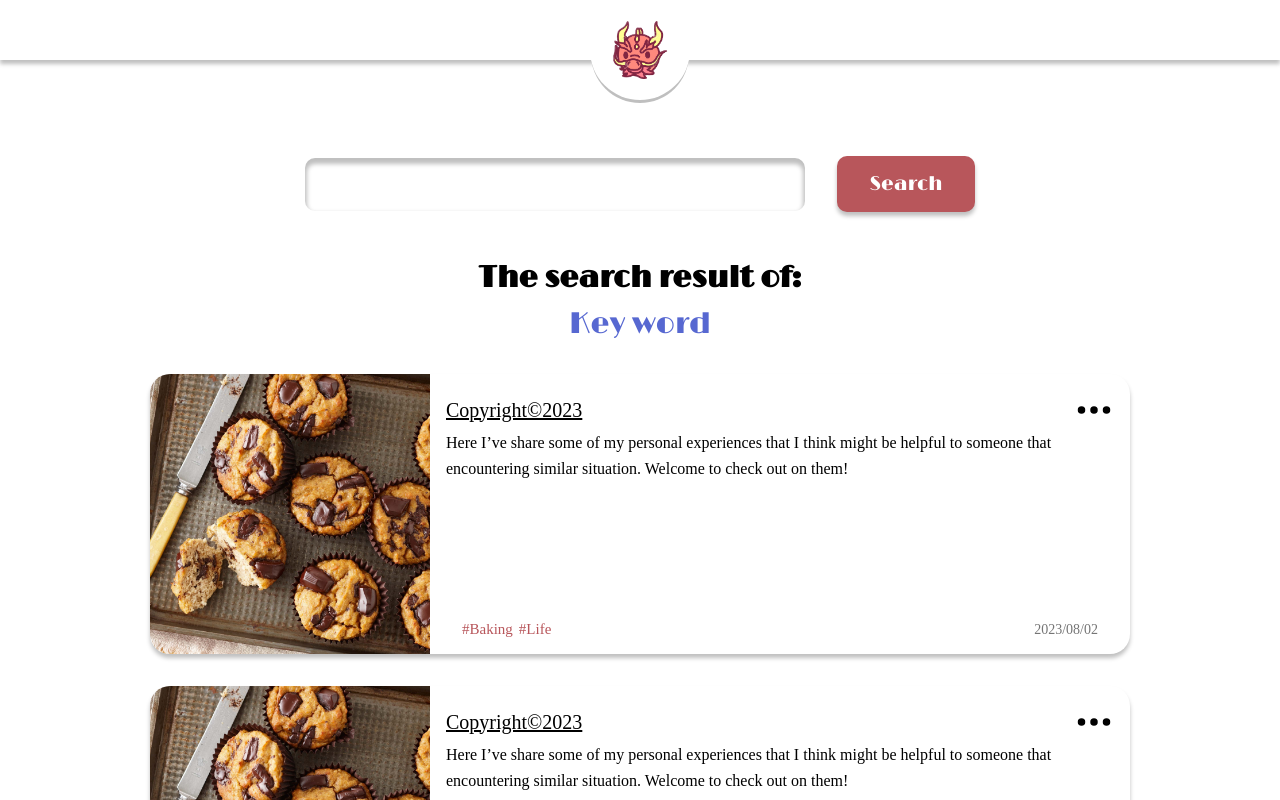
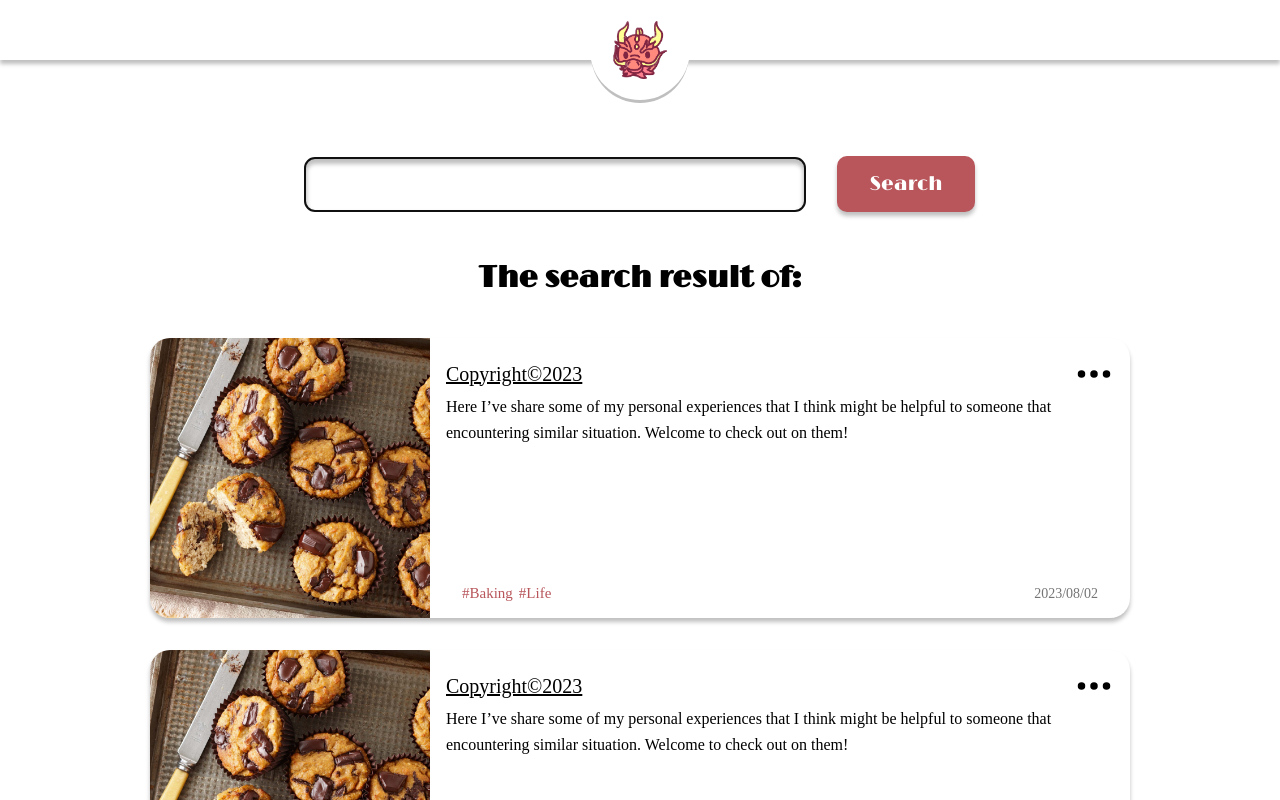
Before and after one commit to ZhangChingYu/BlogWebsite, a React (Create React App) app in the folder silvia_website/: page /search in a window 1280 px wide. Shown: the top 800 px of the page. Built offline with nearby package versions, Linux system fonts and the light colour scheme; a web font is replaced by a local one.

Commit message:
keyword show

```diff
--- a/silvia_website/src/pages/search/Search.jsx
+++ b/silvia_website/src/pages/search/Search.jsx
@@ -1,4 +1,4 @@
-import React from "react";
+import React, {useState} from "react";
 import './search.css';
 import { Navbar } from '../../components';
 import { SearchItem } from '../../components/home';
@@ -6,20 +6,36 @@ import { Footer } from '../../containers';
 import { useNavigate } from "react-router-dom";
 import { PageNext } from '../../components/cat';
 
-const Search = ({keyword}) => {
+const Search = () => {
     const navigator = useNavigate();
+    const [input, setInput] = useState("");
+    const [keyword, setKeyword] = useState(" ");
+    const searchHandler = () => {
+        if(input===" "){
+            setKeyword("");
+            console.log("e")
+        }
+        else {
+            setKeyword(input);
+        }
+    }
     return(
         <div className="home_search">
             <Navbar navigator={navigator}/>
             <div className="home_search_box">
-                <input placeholder=""/>
-                <div className="home_search_btn">
+                <input
+                onKeyPress={(event)=>{if(event.code==="Enter"){searchHandler()}}}
+                type={"text"}
+                ref={(element) => element?.focus?.()}
+                placeholder={""}
+                onChange={(event)=>{setInput(event.target.value)}}/>
+                <div className="home_search_btn" onClick={searchHandler}>
                     <p>Search</p>
                 </div>
             </div>
             <div className="home_search_key">
-                <h2 style={{visibility:keyword!==undefined?"hidden":"unset"}}>The search result of: </h2>
-                <p style={{visibility:keyword!==undefined?"hidden":"unset"}}>Key word</p>
+                <h2 style={{visibility:keyword===""?"hidden":"visible"}}>The search result of: </h2>
+                <p style={{visibility:keyword===""?"hidden":"visible"}}>{keyword}</p>
             </div>
             <div className="home_search_result">
                 <SearchItem />
```
